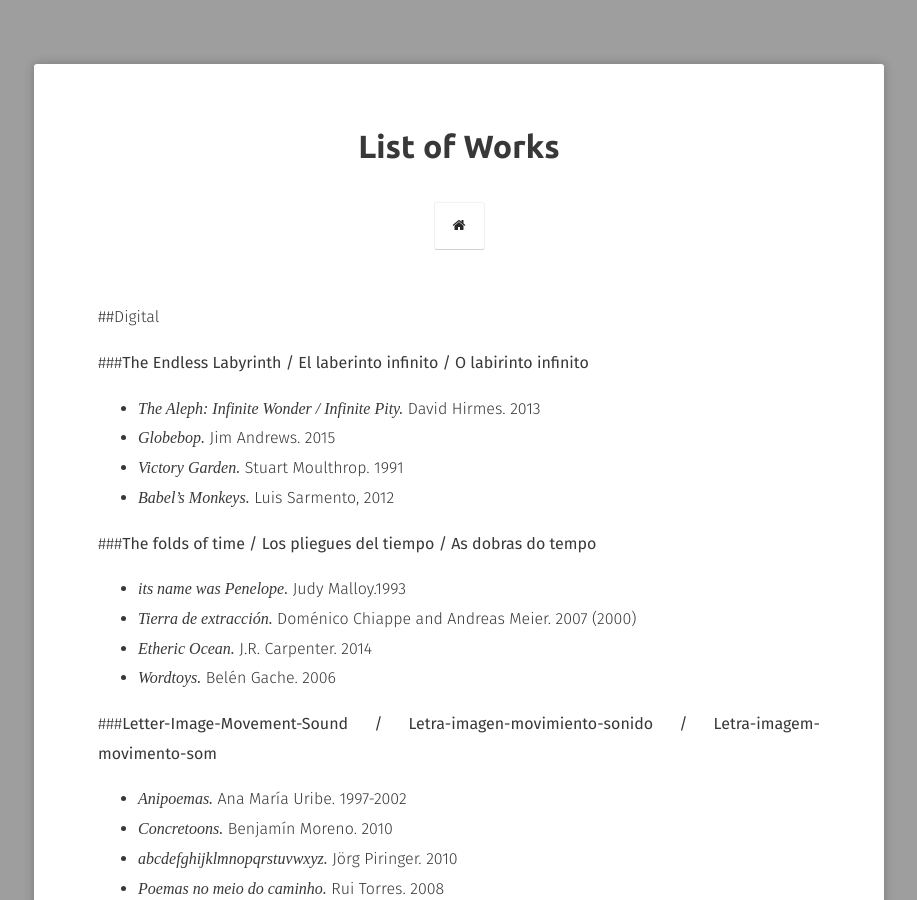
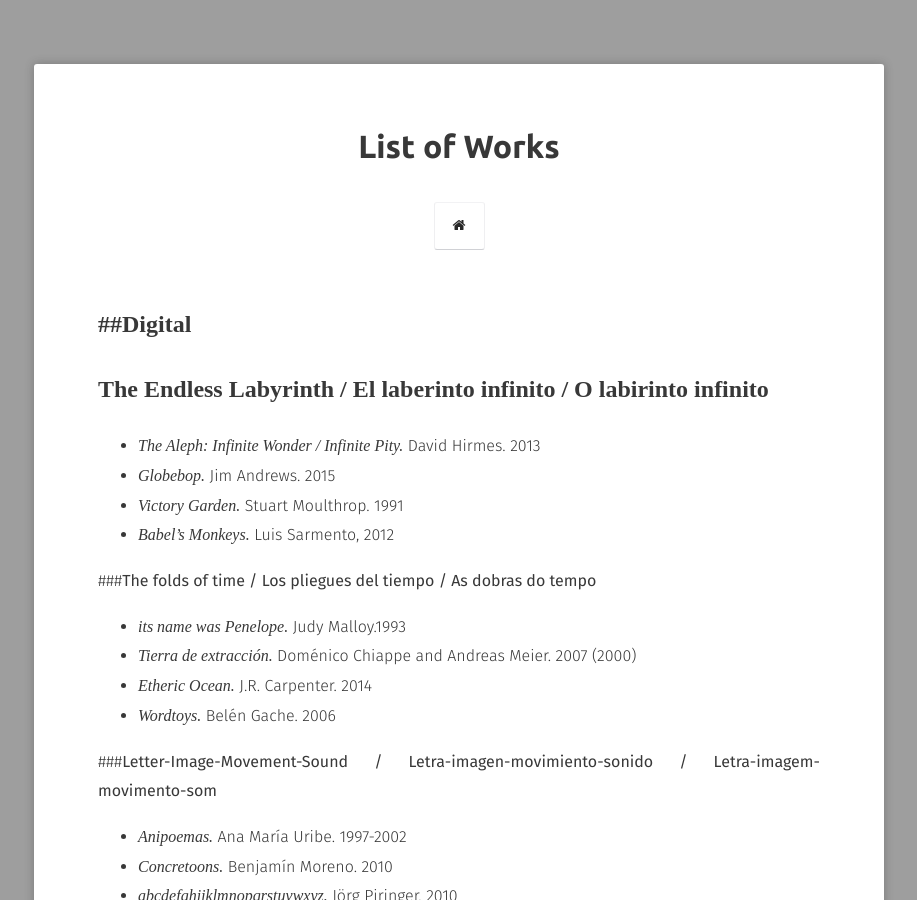
Before and after one commit to nolegacyexhibit/nolegacyexhibit.github.io, a Jekyll site: the page built from collection/listofworks.md, in a window 1280 px wide and 900 px high. Shown: the whole window, without its empty margins (181-1098 px from the left). Built offline with Jekyll 4.4.1, drawn with Linux system fonts in a browser that asks for light colours; some web fonts are replaced.

```diff
--- a/collection/listofworks.md
+++ b/collection/listofworks.md
@@ -6,9 +6,11 @@ tags: [collection]
 
 
 ##Digital
+--
 
 
-###**The Endless Labyrinth / El laberinto infinito /  O labirinto infinito**
+**The Endless Labyrinth / El laberinto infinito /  O labirinto infinito**
+---
 
 
 - *The Aleph: Infinite Wonder / Infinite Pity.* David Hirmes. 2013
```
